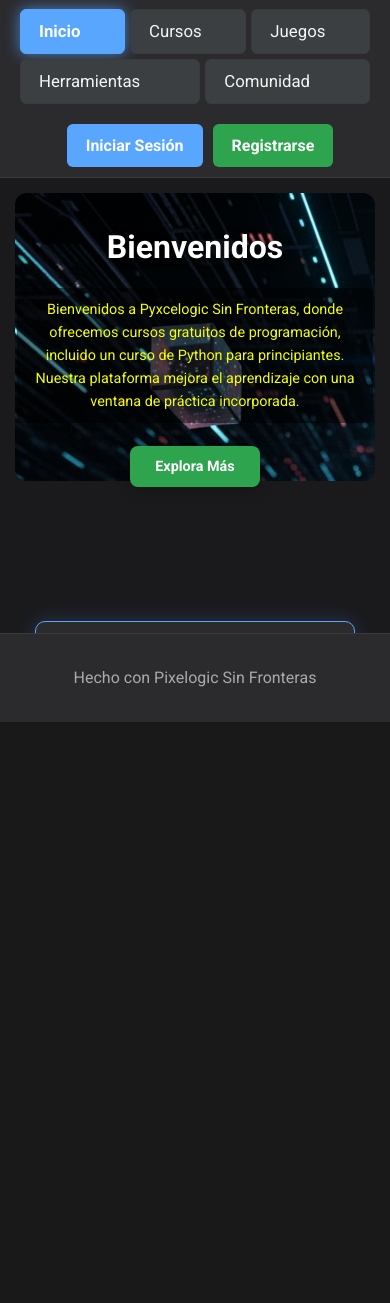
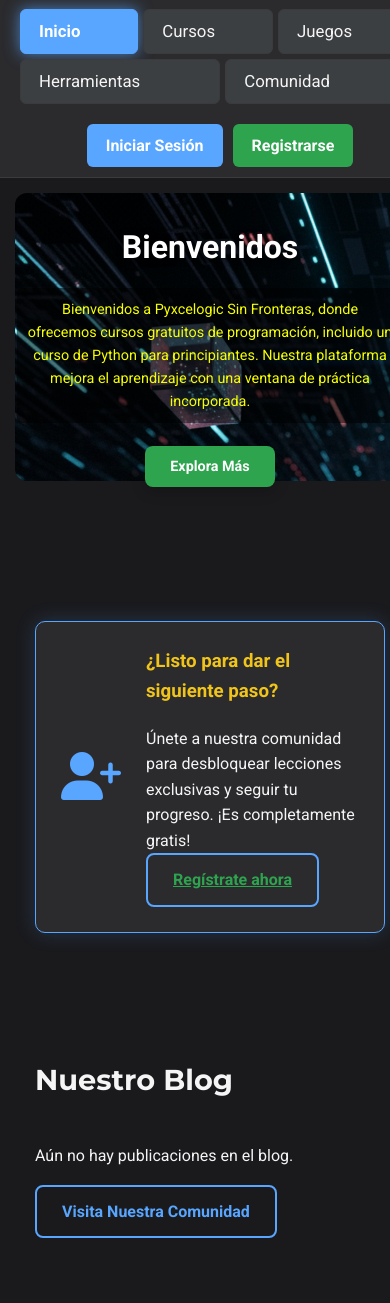
Before and after one commit to andresgorena1079-dot/pixelogic-sin-fronteras, a Django app: page / in a window 390 px wide. Shown: the part 122-1425 px from the top of the page. Before the commit the page ends 844 px from the top, so only its background shows below. Run offline with Django 5.2, Linux system fonts and the light colour scheme; data that the repository does not hold is empty; parts of the project's set-up code (start-up, migrations or seed data) failed here and were passed over; some libraries are stand-ins or nearby versions.

Commit message:
Implementación de diseño responsivo para móviles y tablets

```diff
--- a/static/css/styles.css
+++ b/static/css/styles.css
@@ -2064,34 +2064,36 @@
    ========================================================================== */
 
 @media (max-width: 768px) {
-    /* --- Reorganizar el Layout Principal para Móviles --- */
+    /* --- Desactivar el layout de dos columnas y apilar todo verticalmente --- */
     body {
-        /* Desactiva el layout de dos columnas y apila todo verticalmente */
-        grid-template-columns: 1fr;
-        grid-template-rows: auto auto 1fr auto;
-        grid-template-areas:
-            "header"
-            "navbar"
-            "main"
-            "footer";
+        display: flex; /* Usamos flexbox para que los elementos se apilen */
+        flex-direction: column; /* Apilar los elementos uno encima del otro */
+        height: auto; /* Permitir que el cuerpo crezca con el contenido */
+        overflow-y: scroll; /* Asegurar que el desplazamiento funcione */
     }
 
-    /* --- Ocultar la Sidebar en Móviles --- */
+    /* --- Eliminar la Sidebar y Navbar fija --- */
     .sidebar {
-        display: none;
+        display: none; /* Ocultar la barra lateral por completo */
     }
 
-    /* --- Ajustar el Contenido Principal --- */
+    .main-navbar, .header-banner {
+        position: static; /* Desactivar la posición fija para que se desplace con el contenido */
+        width: 100%; /* Asegurar que ocupen todo el ancho */
+    }
+
+    /* --- Ajustar el Contenido Principal y la Navegación --- */
     .main-content {
-        padding: 15px; /* Reduce el relleno para móviles */
+        padding: 15px;
+        width: 100%;
     }
 
-    /* --- Mejorar la Navegación y Encabezado --- */
     .main-navbar {
         flex-direction: column;
         align-items: flex-start;
         gap: 10px;
     }
+
     .navbar-links {
         width: 100%;
         display: flex;
@@ -2099,10 +2101,12 @@
         gap: 5px;
         justify-content: center;
     }
+
     .navbar-links a {
-        flex: 1 1 auto; /* Permite que los botones se adapten al ancho */
+        flex: 1 1 auto;
         margin: 0;
     }
+
     .auth-buttons {
         width: 100%;
         display: flex;
@@ -2110,44 +2114,48 @@
         margin-top: 10px;
     }
 
-    /* --- Reorganizar la Grilla de Cursos y Blog --- */
-    .course-card-list, .blog-grid, .footer-grid, .two-column-form {
-        grid-template-columns: 1fr; /* Muestra todos los elementos en una sola columna */
+    /* --- Ajustar la Grilla y las Tarjetas --- */
+    .blog-grid, .course-card-list, .footer-grid, .two-column-form {
+        grid-template-columns: 1fr; /* Muestra todo en una sola columna */
         gap: 20px;
     }
-    .course-card-item, .blog-post-card-layout {
-        width: 100%; /* Las tarjetas ocupan todo el ancho */
+
+    .blog-post-card-layout {
         flex-direction: column; /* Apila la imagen y el texto */
     }
+
     .blog-post-image-container {
-        order: 1; /* Coloca la imagen de nuevo arriba del texto */
+        order: 1; /* Imagen arriba */
         width: 100%;
     }
+
     .blog-post-content {
-        order: 2; /* Coloca el texto debajo de la imagen */
+        order: 2; /* Texto abajo */
     }
 
     /* --- Ajustar el Hero Section y el Footer --- */
     .hero-content h1 {
         font-size: 2em;
     }
+
     .hero-content p {
         font-size: 0.9em;
     }
+
     .footer-grid {
         text-align: center;
     }
+
     .footer-subscription, .footer-contact {
         align-items: center;
     }
+
     .subscription-form {
         flex-direction: column;
         align-items: center;
     }
+
     .footer-contact .contact-list {
-        text-align: left;
+        text-align: center;
     }
-    .footer-contact ul li {
-        text-align: left;
-    }
-}
+}
```
